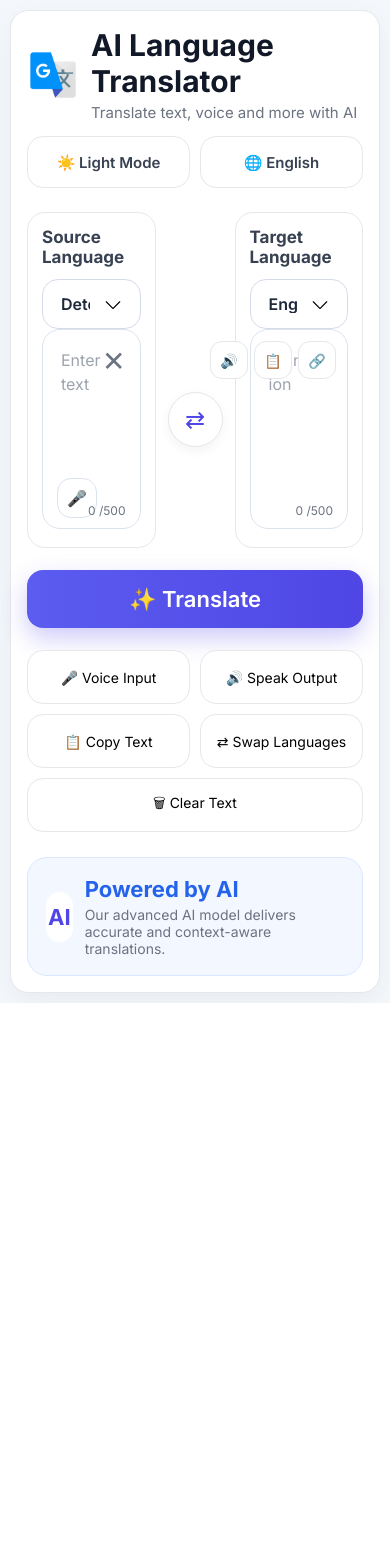
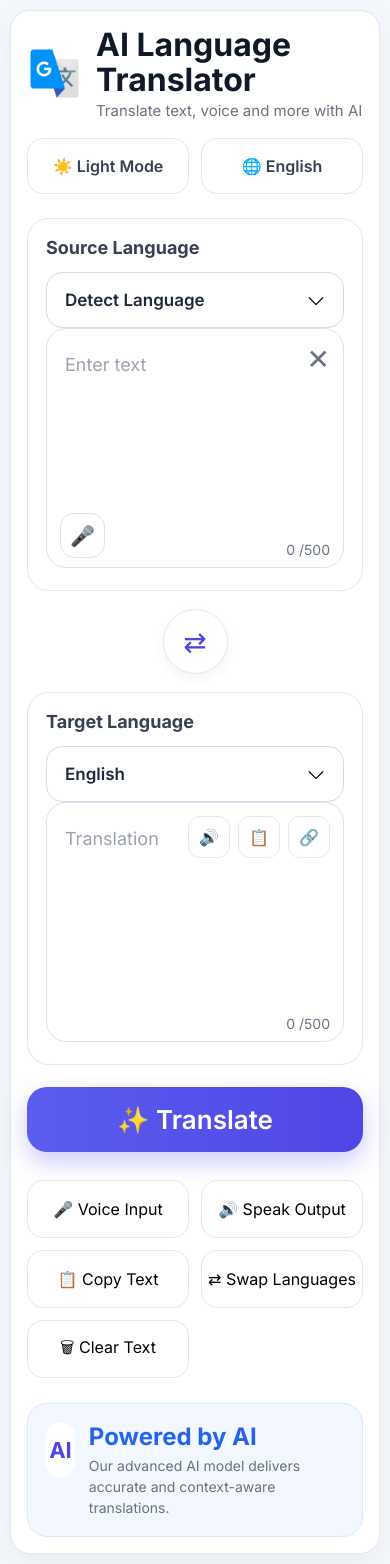
Before and after one commit to Sathvik0728/AI-Language-Translator, a Flask app: page / in a window 390 px wide. Before the commit the page ends 1003 px from the top, so only its background shows below. Run offline with Flask 3, Linux system fonts and the light colour scheme.

Commit message:
mobile view updated

```diff
--- a/static/style.css
+++ b/static/style.css
@@ -667,7 +667,9 @@ textarea::placeholder{
 
 
 
-/* MOBILE */
+/* ======================================== */
+/* MOBILE VIEW FIX */
+/* ======================================== */
 
 @media screen and (max-width:768px){
 
@@ -684,20 +686,18 @@ textarea::placeholder{
 
         padding:16px;
 
-        border-radius:18px;
+        border-radius:20px;
     }
 
     /* HEADER */
 
     .header{
 
-        display:flex;
-
         flex-direction:column;
 
         align-items:flex-start;
 
-        gap:14px;
+        gap:18px;
     }
 
     .header-left{
@@ -706,21 +706,19 @@ textarea::placeholder{
 
         align-items:center;
 
-        gap:12px;
+        gap:14px;
     }
 
     .logo{
 
-        width:52px;
-
-        height:52px;
+        width:55px;
     }
 
     .header-left h1{
 
-        font-size:30px;
+        font-size:32px;
 
-        line-height:1.2;
+        line-height:1.1;
     }
 
     .header-left p{
@@ -734,154 +732,188 @@ textarea::placeholder{
 
         display:flex;
 
-        gap:10px;
+        gap:12px;
     }
 
     .top-btn{
 
         flex:1;
 
-        width:100%;
+        height:56px;
 
-        height:52px;
-
-        font-size:15px;
+        font-size:16px;
     }
 
-    /* KEEP DESKTOP STYLE */
+    /* TRANSLATOR */
 
     .translator{
 
         display:flex;
 
-        flex-direction:row;
+        flex-direction:column;
 
-        align-items:flex-start;
-
-        gap:12px;
+        gap:18px;
     }
 
     .card{
 
-        flex:1;
+        width:100%;
 
-        padding:14px;
-
-        border-radius:18px;
+        padding:18px;
     }
 
     .card h3{
 
-        font-size:17px;
+        font-size:18px;
+
+        margin-bottom:14px;
     }
 
     select{
 
-        height:50px;
+        width:100%;
+
+        height:56px;
+
+        font-size:17px;
+    }
+
+    .textarea-box{
+
+        width:100%;
+
+        position:relative;
+    }
+
+    textarea{
+
+        width:100%;
+
+        height:240px;
+
+        font-size:18px;
+
+        padding:22px 18px;
+
+        border-radius:20px;
+    }
+
+    .clear-btn{
+
+        top:14px;
+
+        right:14px;
+    }
+
+    .right-actions{
+
+        position:absolute;
+
+        top:14px;
+
+        right:14px;
+
+        display:flex;
+
+        gap:8px;
+    }
+
+    .right-actions button{
+
+        width:42px;
+
+        height:42px;
 
         font-size:16px;
     }
 
-    textarea{
+    .mic-btn{
 
-        height:200px;
+        width:45px;
 
-        font-size:16px;
+        height:45px;
 
-        padding:18px;
+        bottom:14px;
+
+        left:14px;
     }
 
-    .swap-btn{
+    .counter{
 
-        width:55px;
+        bottom:14px;
 
-        height:55px;
-
-        font-size:24px;
-
-        margin-top:180px;
-
-        flex-shrink:0;
-    }
-
-    .right-actions{
-
-        top:12px;
-
-        right:12px;
-
-        gap:6px;
-    }
-
-    .right-actions button{
-
-        width:38px;
-
-        height:38px;
+        right:14px;
 
         font-size:14px;
     }
 
-    .mic-btn{
+    .translated{
 
-        width:40px;
+        left:14px;
 
-        height:40px;
+        bottom:14px;
 
-        font-size:16px;
+        font-size:13px;
     }
 
-    .counter{
+    /* SWAP */
 
-        font-size:12px;
+    .swap-btn{
+
+        width:65px;
+
+        height:65px;
+
+        margin:auto;
+
+        font-size:28px;
     }
 
-    .translated{
-
-        font-size:12px;
-    }
-
-    /* BUTTON */
+    /* TRANSLATE */
 
     .translate-area{
 
-        margin:22px 0;
+        margin-top:22px;
     }
 
     .translate-btn{
 
         width:100%;
 
-        height:58px;
+        height:65px;
 
-        font-size:22px;
+        font-size:26px;
 
-        border-radius:16px;
+        border-radius:20px;
     }
 
     /* BOTTOM BUTTONS */
 
     .bottom-buttons{
 
-        display:flex;
+        display:grid;
 
-        flex-wrap:wrap;
+        grid-template-columns:1fr 1fr;
 
-        gap:10px;
+        gap:12px;
+
+        margin-top:22px;
     }
 
     .bottom-buttons button{
 
-        flex:1 1 45%;
+        width:100%;
 
-        height:54px;
+        height:58px;
 
-        font-size:14px;
+        font-size:16px;
     }
 
     /* POWERED */
 
     .powered{
+
+        margin-top:22px;
 
         padding:18px;
     }
@@ -890,25 +922,29 @@ textarea::placeholder{
 
         display:flex;
 
-        align-items:center;
+        align-items:flex-start;
 
-        gap:12px;
+        gap:14px;
     }
 
     .ai-box{
 
-        width:50px;
+        width:55px;
 
-        height:50px;
+        height:55px;
+
+        font-size:22px;
     }
 
     .powered h2{
 
-        font-size:22px;
+        font-size:24px;
     }
 
     .powered p{
 
         font-size:14px;
+
+        line-height:1.5;
     }
 }
```
